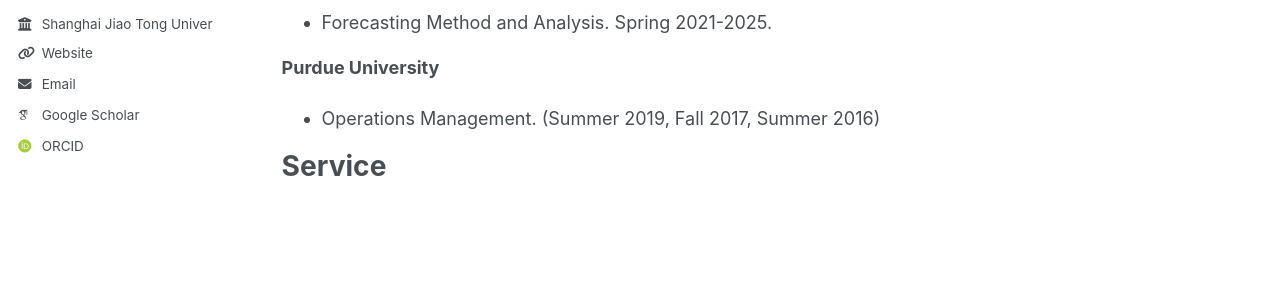
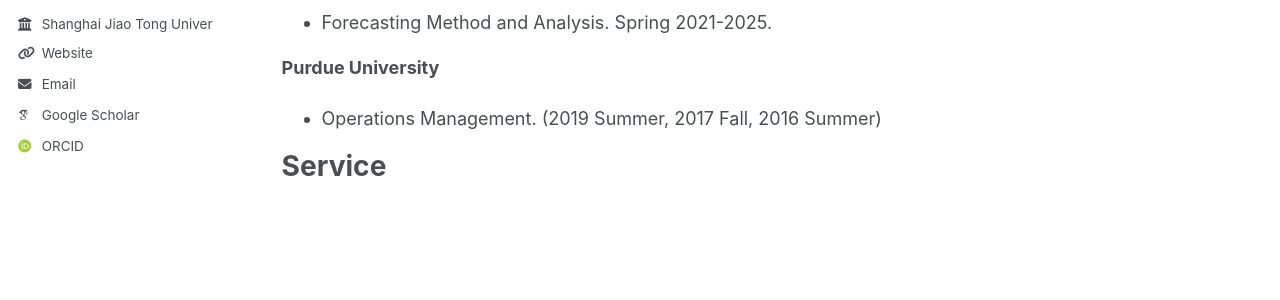
Before and after one commit to li-chengzhang/li-chengzhang.github.io, a Jekyll site: the page built from _pages/about.md, in a window 1280 px wide and 900 px high, scrolled down 1314 px. Shown: the part 321-621 px from the top of the window. Built offline with Jekyll 4.4.1, drawn with Linux system fonts in a browser that asks for light colours; some web fonts are replaced; a script that is not in the unit is left out.

```diff
--- a/_pages/about.md
+++ b/_pages/about.md
@@ -57,7 +57,7 @@ I am an Associate Professor in the Department of Management Science at Antai Col
 - Forecasting Method and Analysis. Spring 2021-2025.
 
 **Purdue University**
-- Operations Management. (Summer 2019, Fall 2017, Summer 2016)
+- Operations Management. (2019 Summer, 2017 Fall, 2016 Summer)
 
 
 # Service
```
